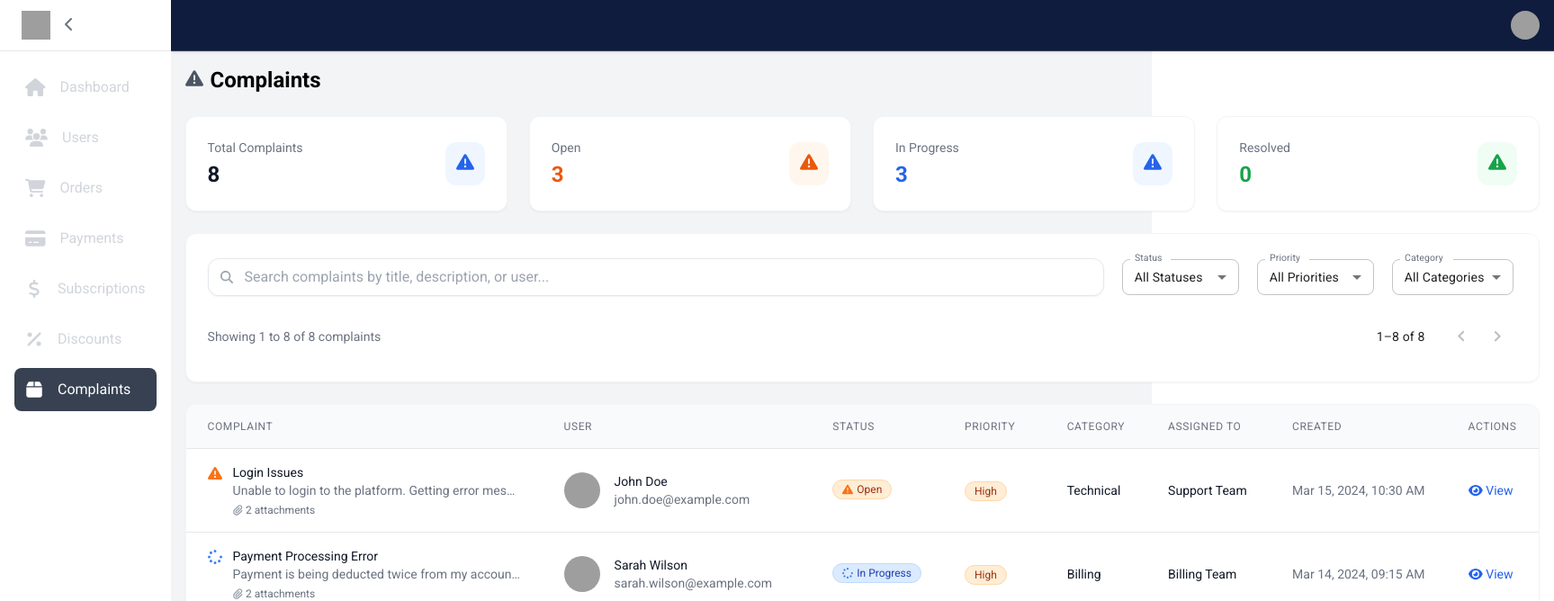
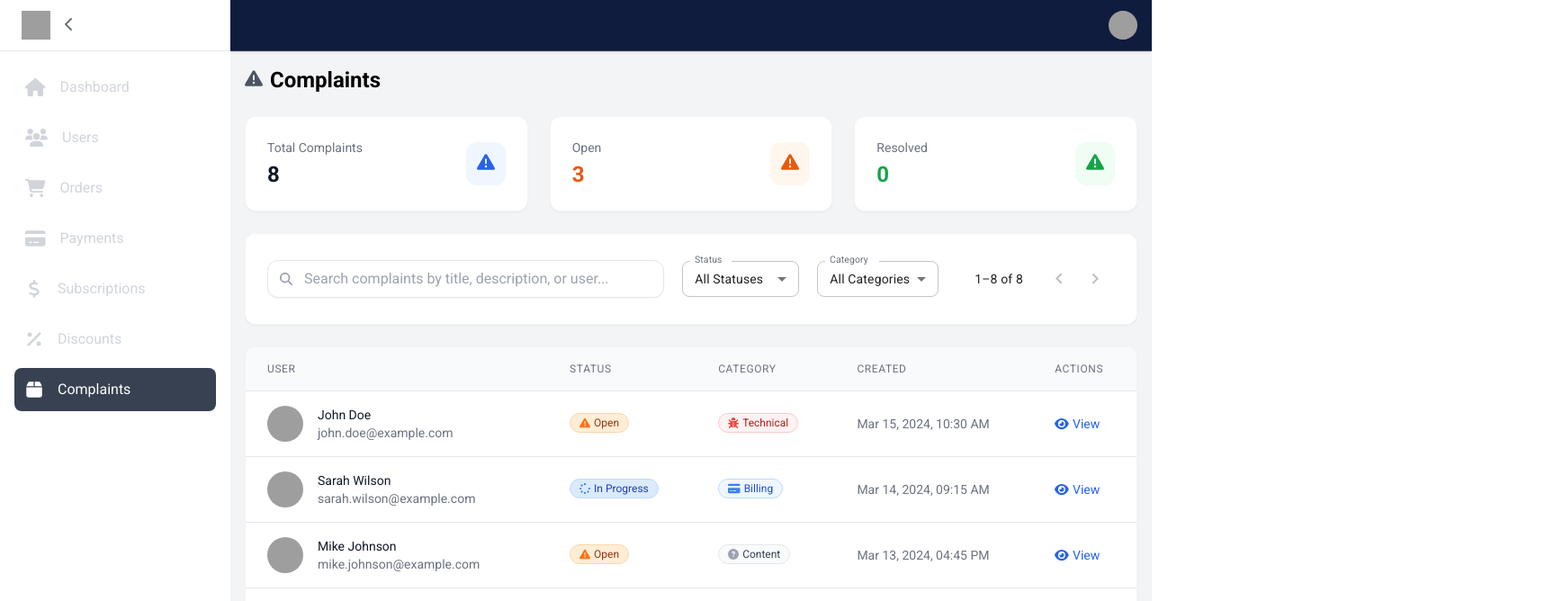
Before and after one commit to zineb-kbyla/Setup-Dashboard_React, a React (Create React App) app in the folder bewize-dashboard/: page /complaints in a window 1280 px wide. Shown: the top 668 px of the page at 90% size, 1727 px wide, since content can reach past the window. Built offline with nearby package versions, Linux system fonts and the light colour scheme; grey boxes are pictures that could not be loaded.

Commit message:
Refactor complaints page: extract statistics cards to component, improve layout and add category icons

```diff
--- /dev/null
+++ b/bewize-dashboard/src/components/ComplaintStatisticsCards.jsx
@@ -0,0 +1,65 @@
+import React from "react";
+import { motion } from "framer-motion";
+import { FontAwesomeIcon } from "@fortawesome/react-fontawesome";
+import { faExclamationTriangle } from "@fortawesome/free-solid-svg-icons";
+
+const ComplaintStatisticsCards = ({ statistics }) => {
+  const { totalComplaints, openComplaints, resolvedComplaints } = statistics;
+
+  return (
+    <div className="grid grid-cols-1 md:grid-cols-3 gap-6">
+      <motion.div
+        initial={{ opacity: 0, y: 20 }}
+        animate={{ opacity: 1, y: 0 }}
+        transition={{ delay: 0.1 }}
+        className="bg-white rounded-xl shadow-sm p-6 border border-gray-100"
+      >
+        <div className="flex items-center justify-between">
+          <div>
+            <p className="text-sm font-medium text-gray-500">Total Complaints</p>
+            <p className="text-2xl font-semibold text-gray-900 mt-1">{totalComplaints}</p>
+          </div>
+          <div className="p-3 bg-blue-50 rounded-xl">
+            <FontAwesomeIcon icon={faExclamationTriangle} className="text-blue-600 text-xl" />
+          </div>
+        </div>
+      </motion.div>
+
+      <motion.div
+        initial={{ opacity: 0, y: 20 }}
+        animate={{ opacity: 1, y: 0 }}
+        transition={{ delay: 0.2 }}
+        className="bg-white rounded-xl shadow-sm p-6 border border-gray-100"
+      >
+        <div className="flex items-center justify-between">
+          <div>
+            <p className="text-sm font-medium text-gray-500">Open</p>
+            <p className="text-2xl font-semibold text-orange-600 mt-1">{openComplaints}</p>
+          </div>
+          <div className="p-3 bg-orange-50 rounded-xl">
+            <FontAwesomeIcon icon={faExclamationTriangle} className="text-orange-600 text-xl" />
+          </div>
+        </div>
+      </motion.div>
+
+      <motion.div
+        initial={{ opacity: 0, y: 20 }}
+        animate={{ opacity: 1, y: 0 }}
+        transition={{ delay: 0.3 }}
+        className="bg-white rounded-xl shadow-sm p-6 border border-gray-100"
+      >
+        <div className="flex items-center justify-between">
+          <div>
+            <p className="text-sm font-medium text-gray-500">Resolved</p>
+            <p className="text-2xl font-semibold text-green-600 mt-1">{resolvedComplaints}</p>
+          </div>
+          <div className="p-3 bg-green-50 rounded-xl">
+            <FontAwesomeIcon icon={faExclamationTriangle} className="text-green-600 text-xl" />
+          </div>
+        </div>
+      </motion.div>
+    </div>
+  );
+};
+
+export default ComplaintStatisticsCards;
--- a/bewize-dashboard/src/components/Tables/ComplaintsTable.jsx
+++ b/bewize-dashboard/src/components/Tables/ComplaintsTable.jsx
@@ -13,6 +13,12 @@ import {
   faTimesCircle,
   faSpinner,
   faPaperclip,
+  faBug,
+  faTools,
+  faCreditCard,
+  faUserCog,
+  faExclamationCircle,
+  faQuestionCircle,
 } from "@fortawesome/free-solid-svg-icons";
 import { tableVariants, rowVariants } from "../../variants/animations";
 
@@ -64,6 +70,44 @@ const ComplaintsTable = ({ complaints, onComplaintSelect }) => {
     }
   };
 
+  const getCategoryIcon = (category) => {
+    switch (category.toLowerCase()) {
+      case "technical":
+        return <FontAwesomeIcon icon={faBug} className="text-red-500" />;
+      case "billing":
+        return <FontAwesomeIcon icon={faCreditCard} className="text-blue-500" />;
+      case "account":
+        return <FontAwesomeIcon icon={faUserCog} className="text-purple-500" />;
+      case "feature request":
+        return <FontAwesomeIcon icon={faTools} className="text-green-500" />;
+      case "bug report":
+        return <FontAwesomeIcon icon={faExclamationCircle} className="text-red-600" />;
+      case "general":
+        return <FontAwesomeIcon icon={faQuestionCircle} className="text-gray-500" />;
+      default:
+        return <FontAwesomeIcon icon={faQuestionCircle} className="text-gray-400" />;
+    }
+  };
+
+  const getCategoryColor = (category) => {
+    switch (category.toLowerCase()) {
+      case "technical":
+        return "bg-red-50 text-red-700 border-red-200";
+      case "billing":
+        return "bg-blue-50 text-blue-700 border-blue-200";
+      case "account":
+        return "bg-purple-50 text-purple-700 border-purple-200";
+      case "feature request":
+        return "bg-green-50 text-green-700 border-green-200";
+      case "bug report":
+        return "bg-red-50 text-red-700 border-red-200";
+      case "general":
+        return "bg-gray-50 text-gray-700 border-gray-200";
+      default:
+        return "bg-gray-50 text-gray-700 border-gray-200";
+    }
+  };
+
   const formatDate = (dateString) => {
     return new Date(dateString).toLocaleDateString('en-US', {
       year: 'numeric',
@@ -89,9 +133,7 @@ const ComplaintsTable = ({ complaints, onComplaintSelect }) => {
         <table className="min-w-full divide-y divide-gray-200">
           <thead className="bg-gray-50">
             <tr>
-              <th scope="col" className="px-6 py-4 text-left text-xs font-medium text-gray-500 uppercase tracking-wider">
-                Complaint
-              </th>
+
               <th scope="col" className="px-6 py-4 text-left text-xs font-medium text-gray-500 uppercase tracking-wider">
                 User
               </th>
@@ -99,14 +141,9 @@ const ComplaintsTable = ({ complaints, onComplaintSelect }) => {
                 Status
               </th>
               <th scope="col" className="px-6 py-4 text-left text-xs font-medium text-gray-500 uppercase tracking-wider">
-                Priority
-              </th>
-              <th scope="col" className="px-6 py-4 text-left text-xs font-medium text-gray-500 uppercase tracking-wider">
                 Category
               </th>
-              <th scope="col" className="px-6 py-4 text-left text-xs font-medium text-gray-500 uppercase tracking-wider">
-                Assigned To
-              </th>
+
               <th scope="col" className="px-6 py-4 text-left text-xs font-medium text-gray-500 uppercase tracking-wider">
                 Created
               </th>
@@ -125,29 +162,7 @@ const ComplaintsTable = ({ complaints, onComplaintSelect }) => {
                 transition={{ delay: index * 0.1 }}
                 className="hover:bg-gray-50 transition-colors duration-200"
               >
-                <td className="px-6 py-4 whitespace-nowrap">
-                  <div className="flex items-start space-x-3">
-                    <div className="flex-shrink-0">
-                      {getStatusIcon(complaint.status)}
-                    </div>
-                    <div className="flex-1 min-w-0">
-                      <p className="text-sm font-medium text-gray-900 truncate">
-                        {complaint.title}
-                      </p>
-                      <p className="text-sm text-gray-500 truncate max-w-xs">
-                        {complaint.description}
-                      </p>
-                      {complaint.attachments && complaint.attachments.length > 0 && (
-                        <div className="flex items-center mt-1">
-                          <FontAwesomeIcon icon={faPaperclip} className="text-gray-400 text-xs mr-1" />
-                          <span className="text-xs text-gray-500">
-                            {complaint.attachments.length} attachment{complaint.attachments.length !== 1 ? 's' : ''}
-                          </span>
-                        </div>
-                      )}
-                    </div>
-                  </div>
-                </td>
+
                 <td className="px-6 py-4 whitespace-nowrap">
                   <div className="flex items-center">
                     <div className="flex-shrink-0 h-10 w-10">
@@ -178,16 +193,12 @@ const ComplaintsTable = ({ complaints, onComplaintSelect }) => {
                   </span>
                 </td>
                 <td className="px-6 py-4 whitespace-nowrap">
-                  <span className={`inline-flex items-center px-2.5 py-0.5 rounded-full text-xs font-medium border ${getPriorityColor(complaint.priority)}`}>
-                    {complaint.priority}
+                  <span className={`inline-flex items-center px-2.5 py-0.5 rounded-full text-xs font-medium border ${getCategoryColor(complaint.category)}`}>
+                    {getCategoryIcon(complaint.category)}
+                    <span className="ml-1">{complaint.category}</span>
                   </span>
                 </td>
-                <td className="px-6 py-4 whitespace-nowrap text-sm text-gray-900">
-                  {complaint.category}
-                </td>
-                <td className="px-6 py-4 whitespace-nowrap text-sm text-gray-900">
-                  {complaint.assignedTo}
-                </td>
+
                 <td className="px-6 py-4 whitespace-nowrap text-sm text-gray-500">
                   {formatDate(complaint.createdAt)}
                 </td>
--- a/bewize-dashboard/src/pages/Complaints.jsx
+++ b/bewize-dashboard/src/pages/Complaints.jsx
@@ -1,5 +1,4 @@
 import React, { useState } from "react";
-import { motion } from "framer-motion";
 import { FontAwesomeIcon } from "@fortawesome/react-fontawesome";
 import {
   faExclamationTriangle,
@@ -15,6 +14,7 @@ import SearchBar from "../components/SearchBar";
 import FilterByButton from "../components/FilterByButton";
 import Pagination from "../components/Pagination";
 import ComplaintsTable from "../components/Tables/ComplaintsTable";
+import ComplaintStatisticsCards from "../components/ComplaintStatisticsCards";
 import { mockComplaints, complaintCategories, complaintPriorities, complaintStatuses } from "../data/mockComplaints";
 
 export default function Complaints() {
@@ -116,75 +116,13 @@ export default function Complaints() {
         <PageTitle title="Complaints" icon={faExclamationTriangle} />
 
         {/* Statistics Cards */}
-        <div className="grid grid-cols-1 md:grid-cols-4 gap-6">
-          <motion.div
-            initial={{ opacity: 0, y: 20 }}
-            animate={{ opacity: 1, y: 0 }}
-            transition={{ delay: 0.1 }}
-            className="bg-white rounded-xl shadow-sm p-6 border border-gray-100"
-          >
-            <div className="flex items-center justify-between">
-              <div>
-                <p className="text-sm font-medium text-gray-500">Total Complaints</p>
-                <p className="text-2xl font-semibold text-gray-900 mt-1">{totalComplaints}</p>
-              </div>
-              <div className="p-3 bg-blue-50 rounded-xl">
-                <FontAwesomeIcon icon={faExclamationTriangle} className="text-blue-600 text-xl" />
-              </div>
-            </div>
-          </motion.div>
-
-          <motion.div
-            initial={{ opacity: 0, y: 20 }}
-            animate={{ opacity: 1, y: 0 }}
-            transition={{ delay: 0.2 }}
-            className="bg-white rounded-xl shadow-sm p-6 border border-gray-100"
-          >
-            <div className="flex items-center justify-between">
-              <div>
-                <p className="text-sm font-medium text-gray-500">Open</p>
-                <p className="text-2xl font-semibold text-orange-600 mt-1">{openComplaints}</p>
-              </div>
-              <div className="p-3 bg-orange-50 rounded-xl">
-                <FontAwesomeIcon icon={faExclamationTriangle} className="text-orange-600 text-xl" />
-              </div>
-            </div>
-          </motion.div>
-
-          <motion.div
-            initial={{ opacity: 0, y: 20 }}
-            animate={{ opacity: 1, y: 0 }}
-            transition={{ delay: 0.3 }}
-            className="bg-white rounded-xl shadow-sm p-6 border border-gray-100"
-          >
-            <div className="flex items-center justify-between">
-              <div>
-                <p className="text-sm font-medium text-gray-500">In Progress</p>
-                <p className="text-2xl font-semibold text-blue-600 mt-1">{inProgressComplaints}</p>
-              </div>
-              <div className="p-3 bg-blue-50 rounded-xl">
-                <FontAwesomeIcon icon={faExclamationTriangle} className="text-blue-600 text-xl" />
-              </div>
-            </div>
-          </motion.div>
-
-          <motion.div
-            initial={{ opacity: 0, y: 20 }}
-            animate={{ opacity: 1, y: 0 }}
-            transition={{ delay: 0.4 }}
-            className="bg-white rounded-xl shadow-sm p-6 border border-gray-100"
-          >
-            <div className="flex items-center justify-between">
-              <div>
-                <p className="text-sm font-medium text-gray-500">Resolved</p>
-                <p className="text-2xl font-semibold text-green-600 mt-1">{resolvedComplaints}</p>
-              </div>
-              <div className="p-3 bg-green-50 rounded-xl">
-                <FontAwesomeIcon icon={faExclamationTriangle} className="text-green-600 text-xl" />
-              </div>
-            </div>
-          </motion.div>
-        </div>
+        <ComplaintStatisticsCards
+          statistics={{
+            totalComplaints,
+            openComplaints,
+            resolvedComplaints
+          }}
+        />
 
         {/* Filters and Search */}
         <div className="bg-white rounded-xl shadow-sm p-6 border border-gray-100">
@@ -198,8 +136,8 @@ export default function Complaints() {
               />
             </div>
 
-            {/* Filters */}
-            <div className="flex flex-wrap gap-3">
+            {/* Filters and Pagination */}
+            <div className="flex flex-wrap gap-3 items-center">
               <FilterByButton
                 label="Status"
                 value={statusFilter}
@@ -207,17 +145,6 @@ export default function Complaints() {
                 options={[
                   { value: "all", label: "All Statuses" },
                   ...complaintStatuses.map(status => ({ value: status, label: status }))
-                ]}
-                icon={faFilter}
-              />
-
-              <FilterByButton
-                label="Priority"
-                value={priorityFilter}
-                onChange={(e) => setPriorityFilter(e.target.value)}
-                options={[
-                  { value: "all", label: "All Priorities" },
-                  ...complaintPriorities.map(priority => ({ value: priority, label: priority }))
                 ]}
                 icon={faFilter}
               />
@@ -232,14 +159,8 @@ export default function Complaints() {
                 ]}
                 icon={faFilter}
               />
-            </div>
-          </div>
 
-          {/* Results Info */}
-          <div className="mt-4 flex items-center justify-between text-sm text-gray-500">
-            <span>
-              Showing {indexOfFirstItem + 1} to {Math.min(indexOfLastItem, filteredComplaints.length)} of {filteredComplaints.length} complaints
-            </span>
+              <div className="ml-auto">
                 <Pagination
                   page={currentPage - 1}
                   handleChangePage={handleChangePage}
@@ -249,6 +170,8 @@ export default function Complaints() {
                 />
               </div>
             </div>
+          </div>
+        </div>
 
         {/* Complaints Table */}
         <ComplaintsTable complaints={currentItems} />
```
Lines whose indentation alone changed are shown as unchanged.
